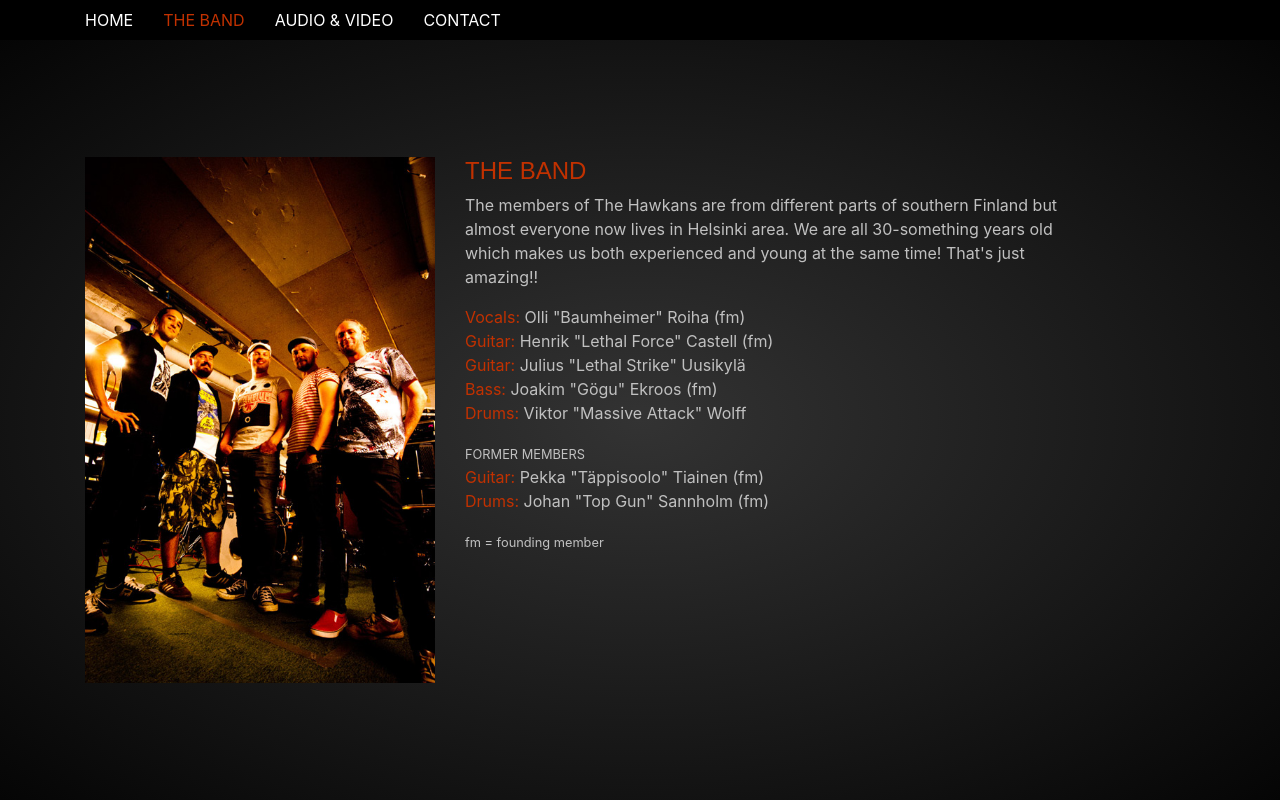
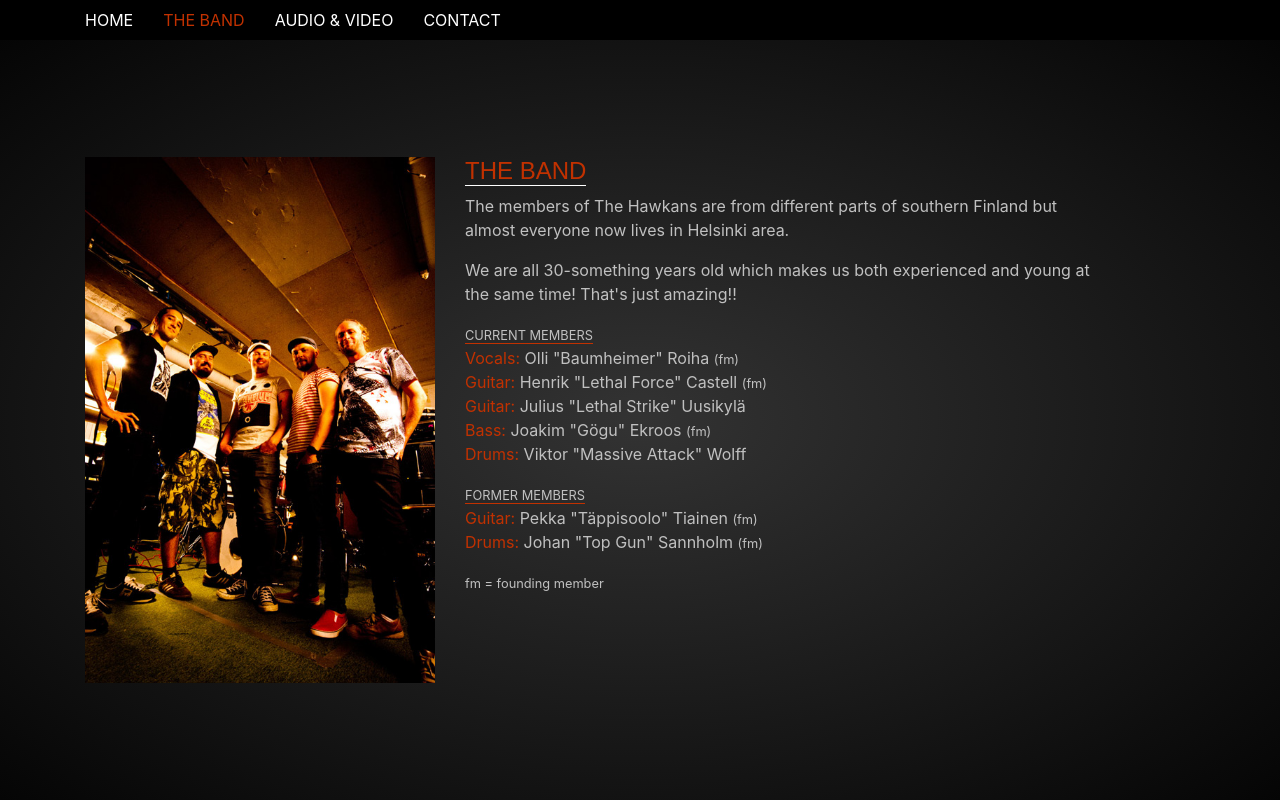
Before and after one commit to joakimekroos/thehawkans, a React (Create React App) app: page /band in a window 1280 px wide. Built offline with nearby package versions, Linux system fonts and the light colour scheme; a web font is replaced by a local one.

Commit message:
improve styling

```diff
--- a/src/components/content/Band.js
+++ b/src/components/content/Band.js
@@ -17,20 +17,22 @@ const Band = () =>{
             <h1>The Band</h1>
             <p>
               The members of The Hawkans are from different parts of southern Finland but almost everyone now lives in Helsinki area.
+            </p>
+            <p>
               We are all 30-something years old which makes us both experienced and young at the same time! That's just amazing!!
             </p>
             <p>
-              <span className="emphasis">Vocals:</span> Olli "Baumheimer" Roiha (fm)<br />
-              <span className="emphasis">Guitar:</span> Henrik "Lethal Force" Castell (fm)<br />
+              <small className="text-uppercase label">Current members</small><br />
+              <span className="emphasis">Vocals:</span> Olli "Baumheimer" Roiha <small>(fm)</small><br />
+              <span className="emphasis">Guitar:</span> Henrik "Lethal Force" Castell <small>(fm)</small><br />
               <span className="emphasis">Guitar:</span> Julius "Lethal Strike" Uusikylä<br />
-              <span className="emphasis">Bass:</span> Joakim "Gögu" Ekroos (fm)<br />
-
+              <span className="emphasis">Bass:</span> Joakim "Gögu" Ekroos <small>(fm)</small><br />
               <span className="emphasis">Drums:</span> Viktor "Massive Attack" Wolff<br />
             </p>
             <p>
-              <small className="text-uppercase">Former members</small><br />
-              <span className="emphasis">Guitar:</span> Pekka "Täppisoolo" Tiainen (fm)<br />
-              <span className="emphasis">Drums:</span> Johan "Top Gun" Sannholm (fm)<br />
+              <small className="text-uppercase label">Former members</small><br />
+              <span className="emphasis">Guitar:</span> Pekka "Täppisoolo" Tiainen <small>(fm)</small><br />
+              <span className="emphasis">Drums:</span> Johan "Top Gun" Sannholm <small>(fm)</small><br />
             </p>
             <p><small>fm = founding member</small></p>
           </div>
--- a/src/css/thehawkans.css
+++ b/src/css/thehawkans.css
@@ -82,18 +82,30 @@ h1{
   font: 1.5rem "Chivo", sans-serif;
   text-transform: uppercase;
   color: #c13100;
+  border-bottom: solid 1px #fff;
+  display: inline-block;
 }
 p{
   color: #c0c0c0;
   line-height: 1.5;
+}
+p a{
+  color: #c0c0c0;
+}
+p a:hover{
+  border-bottom: solid 1px #c13100;
+  color: #fff;
+  text-decoration: none;
 }
 .emphasis{
   color: #c13100;
 }
 .slogan{
   font-size: 1rem;
-  padding: 15px 0;
-  margin: 0;
+  margin: 15px 0;
+}
+.label{
+  border-bottom: solid 1px #c13100;
 }
 @media (min-width: 768px){
   .slogan{
@@ -115,6 +127,11 @@ img.portrait{
     text-align: justify;
   }
 }
+@media (min-width: 1200px){
+  .thehawkans-widetext{
+    column-count: 3;
+  }
+}
 hr{
   margin-top: 30px;
   margin-bottom: 60px;
```
